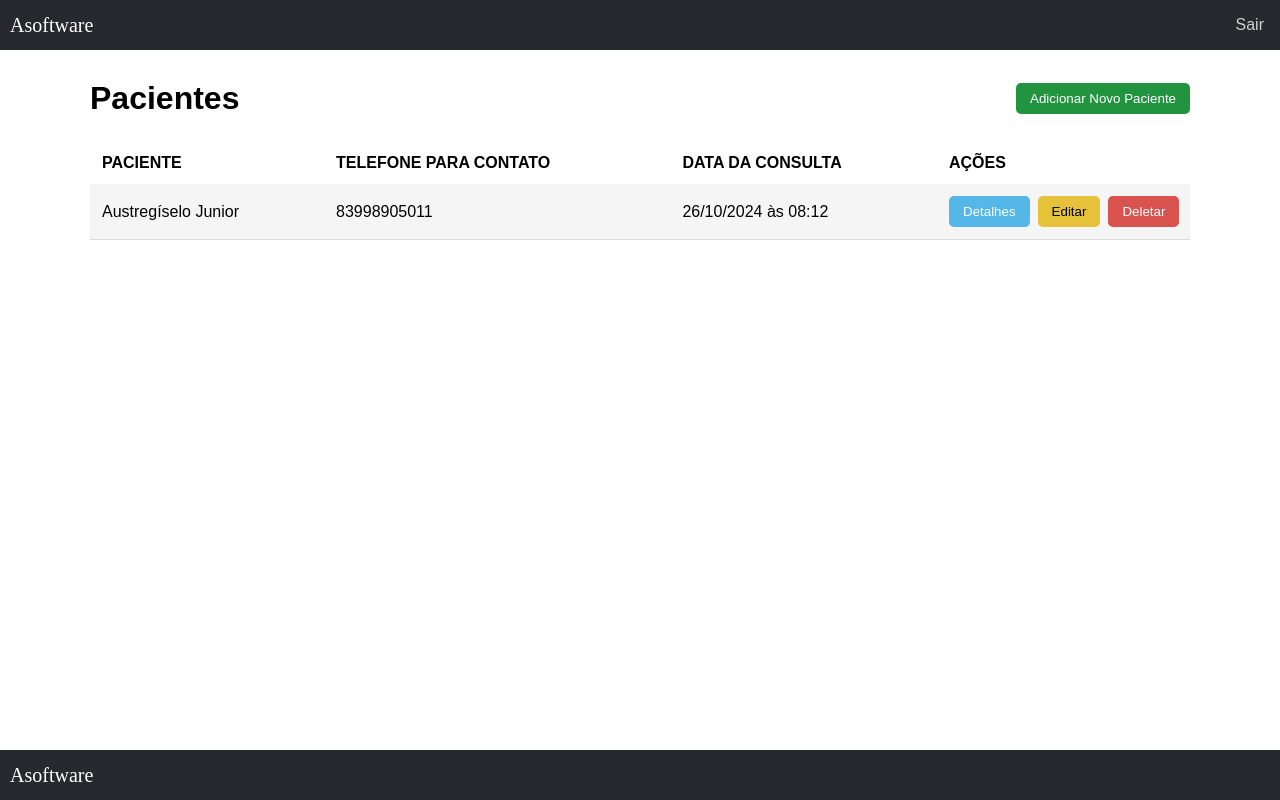
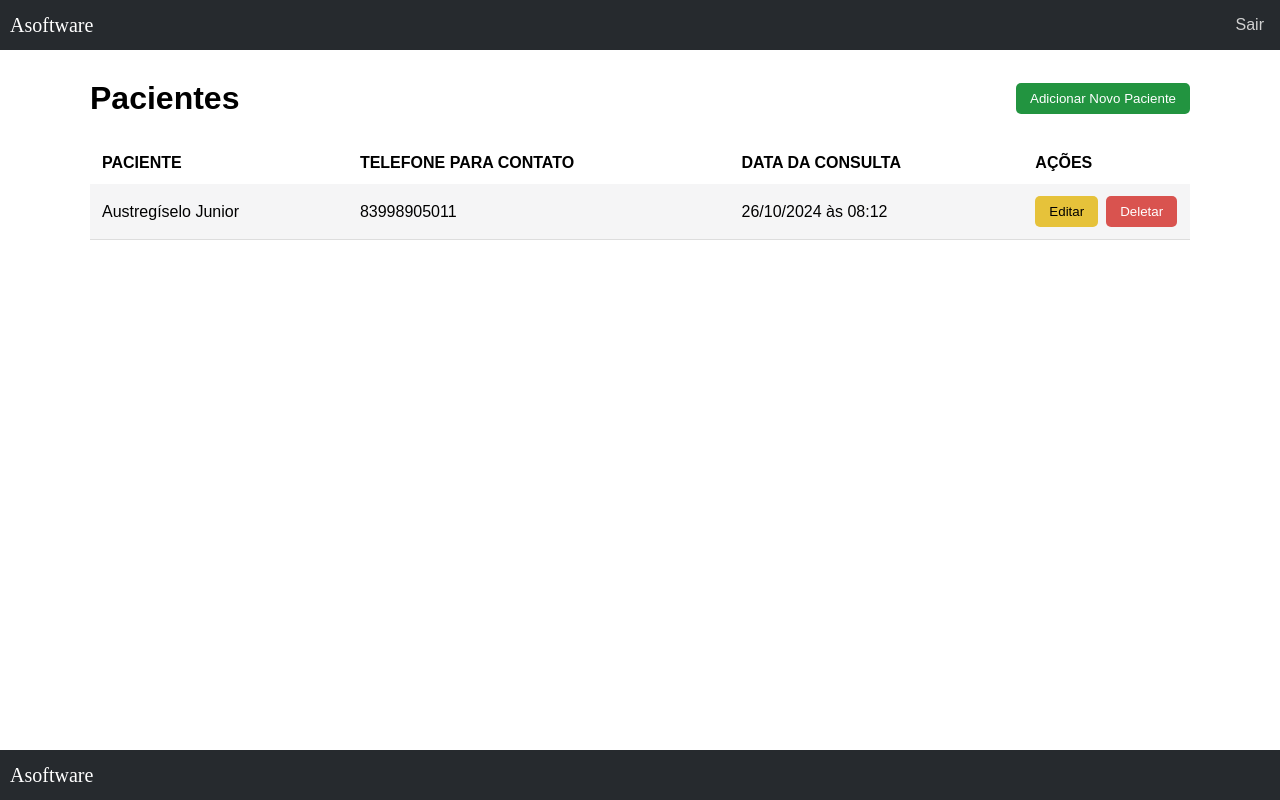
Before and after one commit to Austregiselo-Junior/P_FrontEnd_Framework, an Angular app in the folder Projeto-Asoftware-Angular/: page /home in a window 1280 px wide. Built offline with nearby package versions, Linux system fonts and the light colour scheme.

Commit message:
removendo botão de detalhes

```diff
--- a/Projeto-Asoftware-Angular/src/app/components/home-component/home-component.css
+++ b/Projeto-Asoftware-Angular/src/app/components/home-component/home-component.css
@@ -94,7 +94,7 @@ h2 {
 .acoes {
     display: flex;
     gap: 8px;
-    width: 150px;
+    width: 80px;
 }
 
 .btn {
@@ -103,11 +103,6 @@ h2 {
     cursor: pointer;
     border: none;
     font-weight: 500;
-}
-
-.detalhes {
-    background-color: #55b7e7;
-    color: white;
 }
 
 .editar {
--- a/Projeto-Asoftware-Angular/src/app/components/home-component/home-component.html
+++ b/Projeto-Asoftware-Angular/src/app/components/home-component/home-component.html
@@ -27,7 +27,6 @@
                     <td>{{ p.telefone }}</td>
                     <td>{{ p.consulta }}</td>
                     <td class="acoes">
-                        <button class="btn detalhes">Detalhes</button>
                         <button class="btn editar">Editar</button>
                         <button class="btn deletar" (click)="deletarPaciente(i)">Deletar</button>
                     </td>
```
